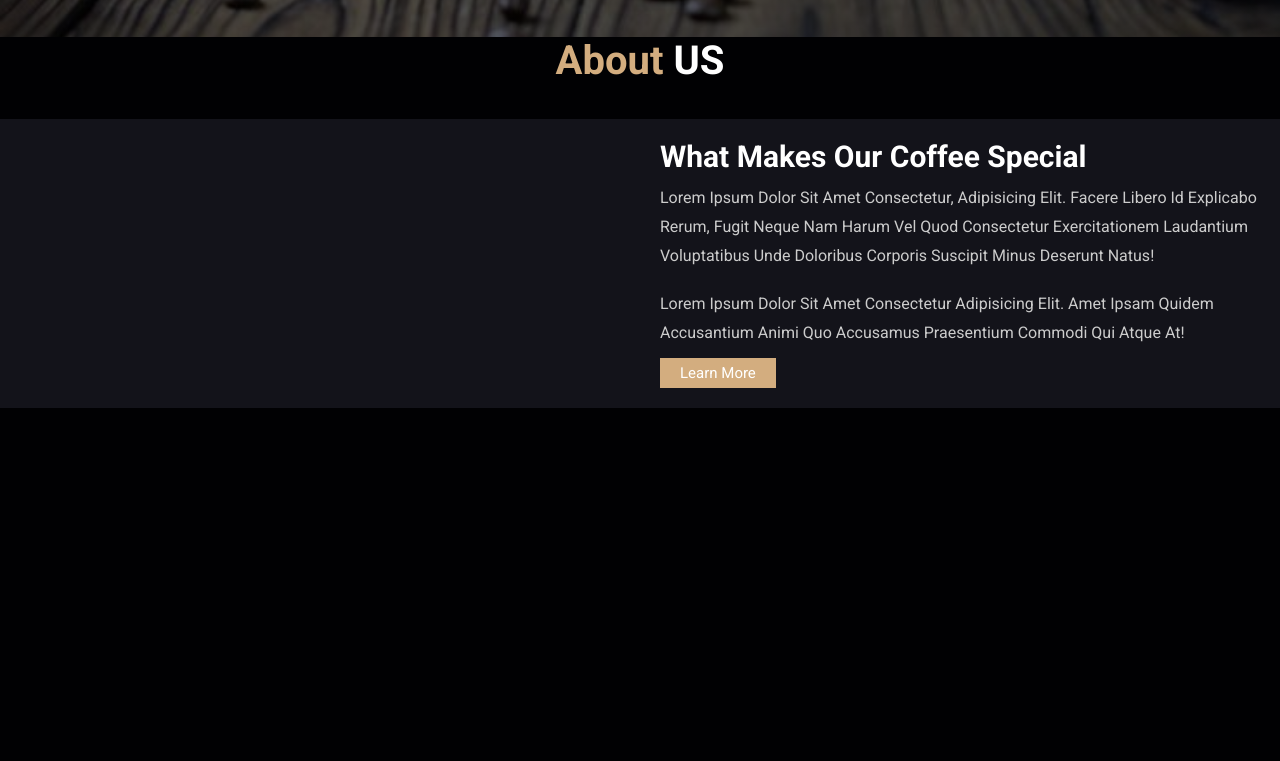
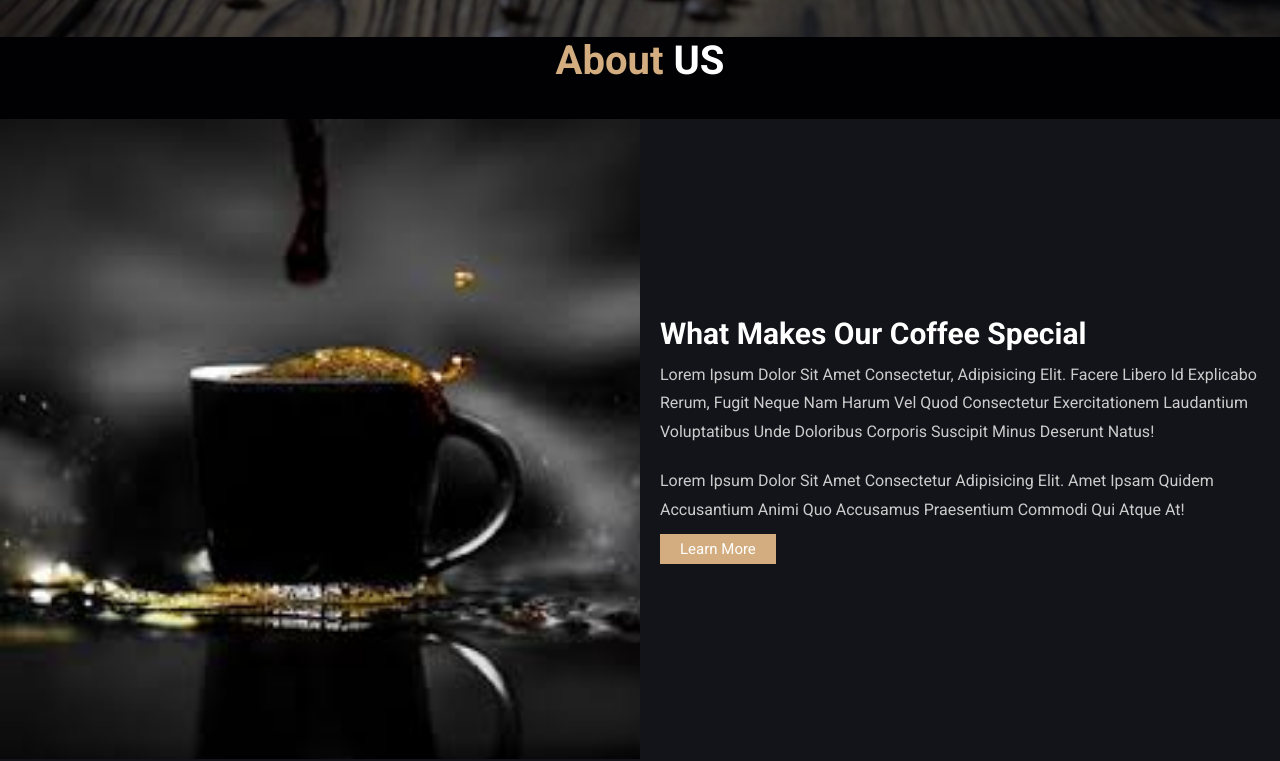
Before and after one commit to Elisha244202/coffee, a plain HTML site: page index.html in a window 1280 px wide. Shown: the part 763-1524 px from the top of the page. Before the commit the page ends 1171 px from the top, so only its background shows below. Drawn offline with Linux system fonts and the light colour scheme.

Commit message:
Update index.html

```diff
--- a/index.html
+++ b/index.html
@@ -99,7 +99,7 @@
     <div class="row">
 
       <div class="image">
-        <img src="images/aboutcoffee.png" alt="">
+        <img src="aboutcoffee.png" alt="">
       </div>
 
       <div class="content">
```
